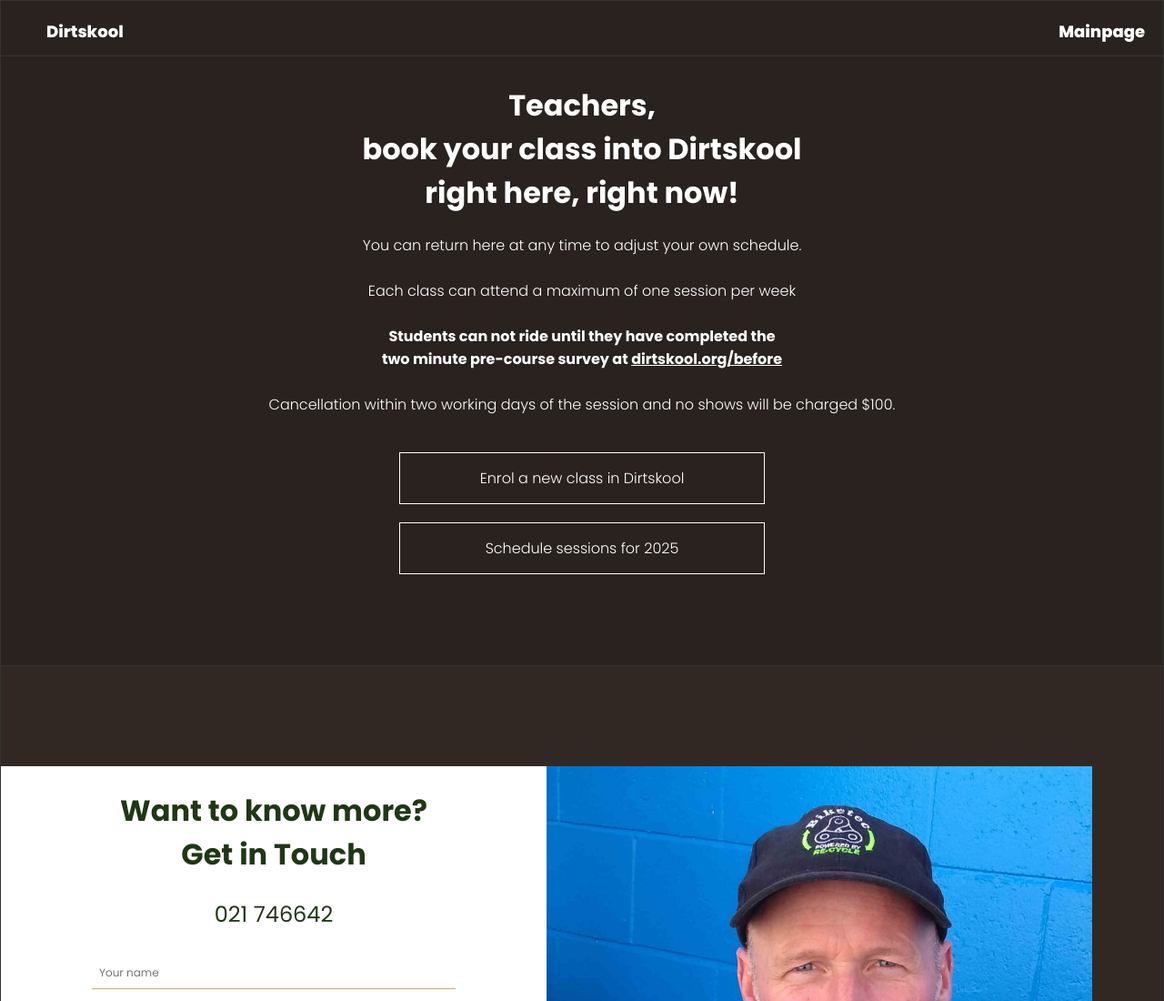
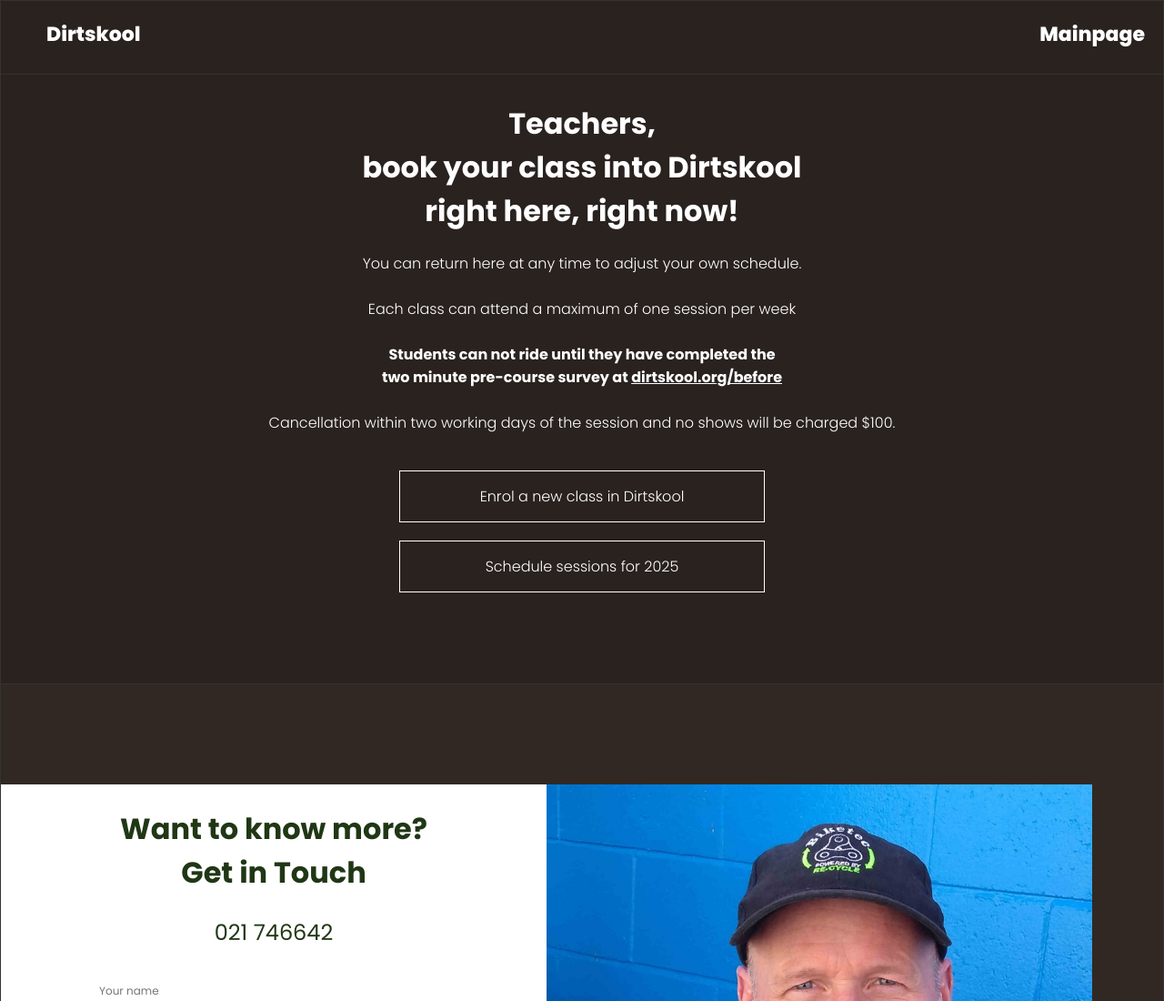
Before and after one commit to biketecnz/dirtskool, a plain HTML site: page booking.html in a window 1280 px wide. Shown: the top 1100 px of the page at 91% size. Drawn offline with nearby package versions, Linux system fonts and the light colour scheme.

Commit message:
Update booking.html

```diff
--- a/booking.html
+++ b/booking.html
@@ -52,7 +52,7 @@
 
   /* Header row */
   .main-table tr:nth-child(1) {
-    height: 40px !important;
+    height: 60px !important;
     background-color: #29221fff
   }
   .main-table tr:nth-child(1) td {
@@ -60,7 +60,7 @@
     font-weight: 800;
     text-align: center;
     padding: 20px 30px 0px 20px;
-    font-size: 18px;
+    font-size: 22px;
   }
 
   /* Updated header-nested style */
```
